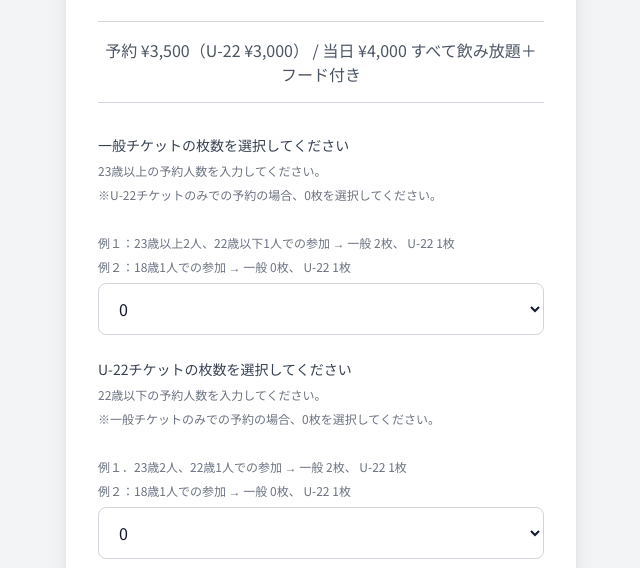
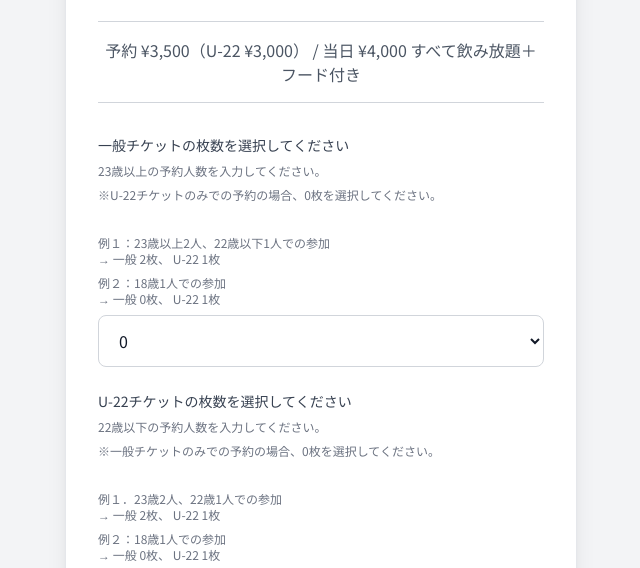
Before and after one commit to bftomiyasu-spec/battle_market_2025_form, a plain HTML site: page index.html in a window 1280 px wide. Shown: the part 172-740 px from the top of the page, without its empty margins (319-959 px from the left). Drawn offline with nearby package versions, Linux system fonts and the light colour scheme.

Commit message:
Update index.html

```diff
--- a/index.html
+++ b/index.html
@@ -36,8 +36,8 @@
                 <p class="text-xs text-gray-500 mb-2">23歳以上の予約人数を入力してください。</p>
                 <p class="text-xs text-gray-500 mb-2">※U-22チケットのみでの予約の場合、0枚を選択してください。</p>
                 </br>
-                <p class="text-xs text-gray-500 mb-2">例１：23歳以上2人、22歳以下1人での参加 → 一般 2枚、 U-22 1枚</p>
-                <p class="text-xs text-gray-500 mb-2">例２：18歳1人での参加 → 一般 0枚、 U-22 1枚</p>
+                <p class="text-xs text-gray-500 mb-2">例１：23歳以上2人、22歳以下1人での参加<br class="hidden sm:inline"> → 一般 2枚、 U-22 1枚</p>
+                <p class="text-xs text-gray-500 mb-2">例２：18歳1人での参加<br class="hidden sm:inline"> → 一般 0枚、 U-22 1枚</p>
                 <select id="general-ticket" name="entry.927962343" class="mt-1 block w-full px-4 py-3 bg-white border border-gray-300 rounded-lg text-gray-900 focus:outline-none focus:ring-2 focus:ring-red-600 focus:border-red-600 transition-colors">
                     <option value="0">0</option>
                     <option value="1">1</option>
@@ -52,8 +52,8 @@
                 <p class="text-xs text-gray-500 mb-2">22歳以下の予約人数を入力してください。</p>
                 <p class="text-xs text-gray-500 mb-2">※一般チケットのみでの予約の場合、0枚を選択してください。</p>
                 </br>
-                <p class="text-xs text-gray-500 mb-2">例１．23歳2人、22歳1人での参加 → 一般 2枚、 U-22 1枚</p>
-                <p class="text-xs text-gray-500 mb-2">例２：18歳1人での参加 → 一般 0枚、 U-22 1枚</p>
+                <p class="text-xs text-gray-500 mb-2">例１．23歳2人、22歳1人での参加<br class="hidden sm:inline"> → 一般 2枚、 U-22 1枚</p>
+                <p class="text-xs text-gray-500 mb-2">例２：18歳1人での参加<br class="hidden sm:inline"> → 一般 0枚、 U-22 1枚</p>
                 <select id="u22-ticket" name="entry.1297745417" class="mt-1 block w-full px-4 py-3 bg-white border border-gray-300 rounded-lg text-gray-900 focus:outline-none focus:ring-2 focus:ring-red-600 focus:border-red-600 transition-colors">
                     <option value="0">0</option>
                     <option value="1">1</option>
```
